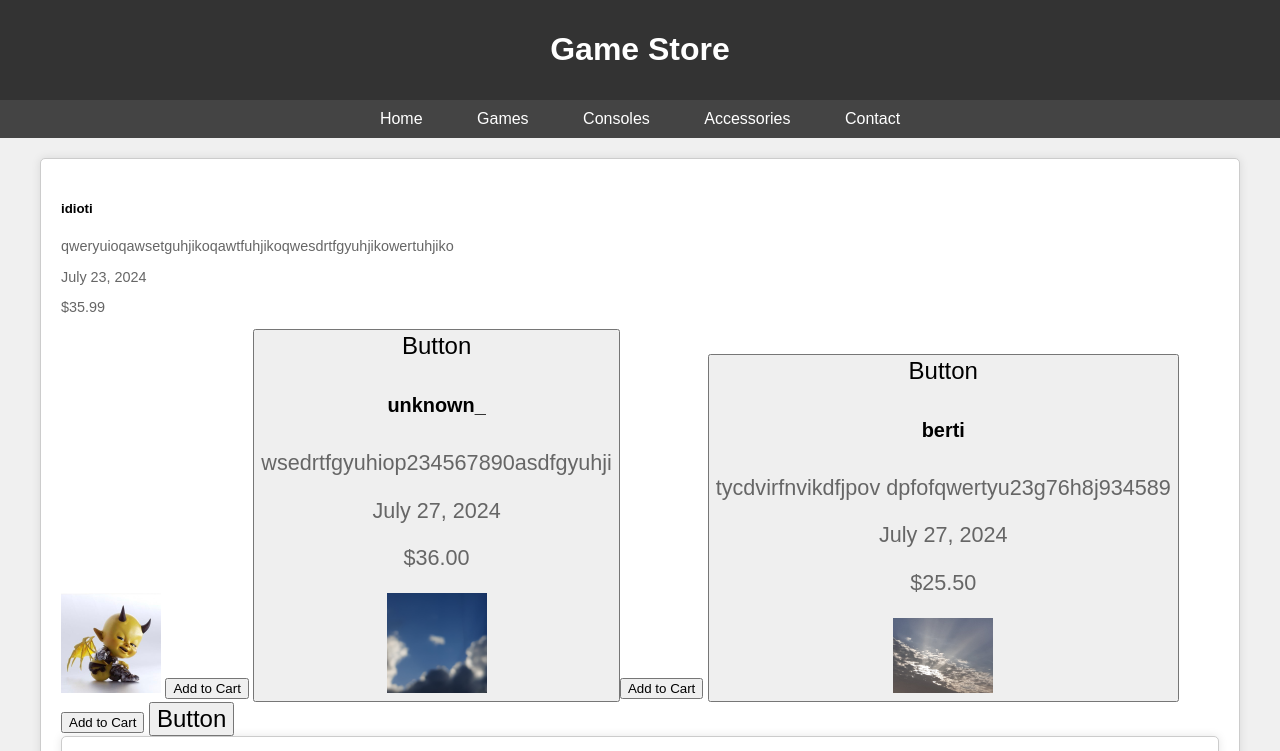
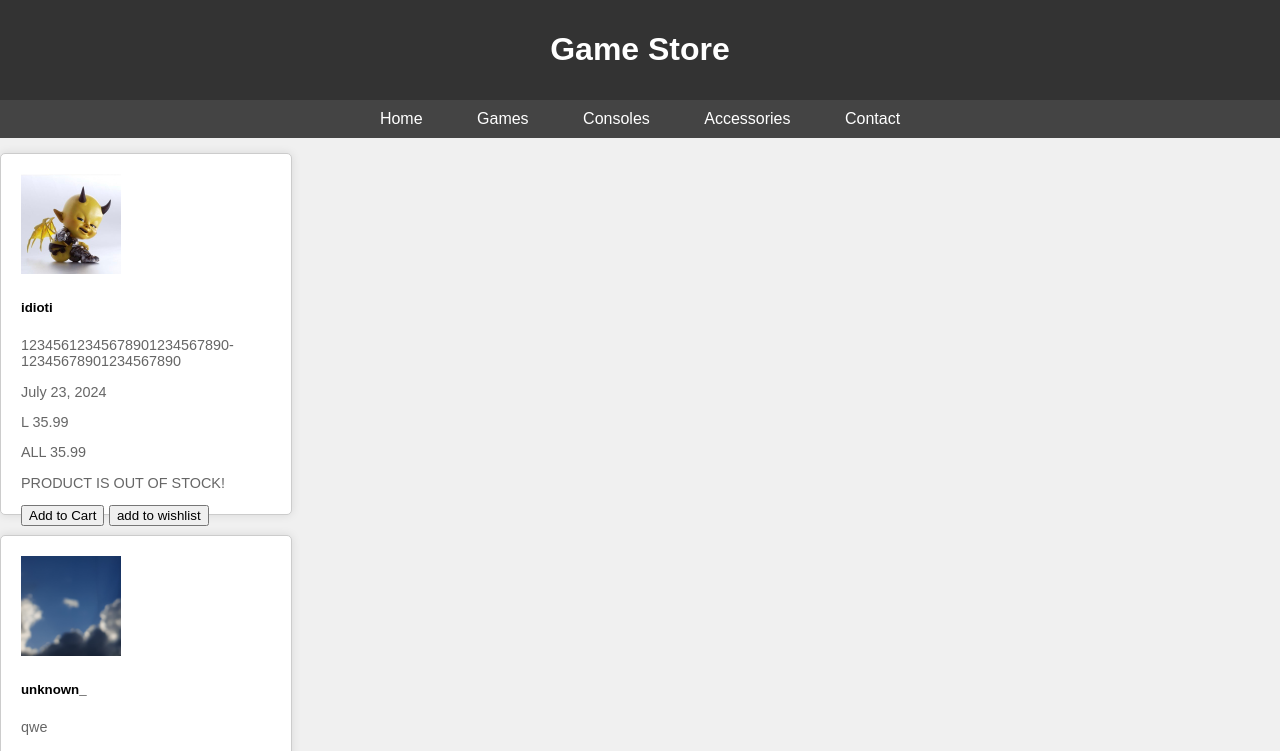
Before and after one commit to roelioFasho/orderly, a Django app: page /abc/ in a window 1280 px wide. Shown: the top 751 px of the page. Run offline with Django 4.2, Linux system fonts and the light colour scheme; data comes from the database, SQL or seed files in the repository; both versions use the stored data as it was after the commit.

Commit message:
discount and out_of_sale

```diff
--- a/base/models.py
+++ b/base/models.py
@@ -49,26 +49,45 @@ def validate_non_negative(value):
         )
 
 
-class Currency(models.TextChoices):
-    pass
+
 class Product(models.Model):
+    class Currency(models.TextChoices):
+        EUR = 'EUR', '€'
+        USD = 'USD', '$'
+        ALL = 'ALL', 'L'
     name = models.CharField(max_length=100)
-    description = models.CharField(max_length=100)
+    description = models.CharField(max_length=300)
     subcategory = models.ForeignKey(SubCategory, on_delete=models.CASCADE)
     price = models.DecimalField(default=0, decimal_places=2, max_digits=6, validators=[validate_non_negative])
-    qurrency = models
+    new_price = models.DecimalField(default=0, null=True, decimal_places=2, max_digits=6)
+    discount_percentage = models.IntegerField(null=True)
+    currency = models.CharField(max_length=5, choices=Currency.choices, default=Currency.ALL)
+
     date_posted = models.DateField(default=timezone.now)
     usage = models.CharField(max_length=600)
-    quantity = models.IntegerField(default=1, null=True, blank=True, validators=[validate_non_negative])
+    quantity = models.PositiveIntegerField(default=1, null=True, blank=True, validators=[validate_non_negative])
     image = models.ImageField(blank=True, null=True, upload_to='uploads/product/')
-    # qurrency =
-    # reviews =
 
-    # out_of_sale
-    # is_sale
+    is_discount = models.BooleanField(default= False)
+    out_of_sale = models.BooleanField(default=False)
+
+
+    @property
+    def discount_percentage(self):
+        if self.price and self.new_price:
+            discount_amount = self.price - self.new_price
+            return round((discount_amount / self.price) * 100)
+        return None
+
+    def save(self, *args, **kwargs):
+        if self.quantity == 0:
+            self.out_of_sale = True
+        else:
+            self.out_of_sale = False
+        super().save(*args, **kwargs)
 
 
 
 
     def __str__(self):
-        return self.name
+        return f"{self.name}"
--- a/base/templates/base/login.html
+++ b/base/templates/base/login.html
@@ -31,11 +31,12 @@
             border-radius: 5px;
         }
         .container {
-            max-width: 1200px;
-            margin: 20px auto;
-            padding: 0 20px;
+            margin-top: 15px;
+
         }
-        .product {
+        .product-item {
+            width: 250px;
+            height: 320px;
             background-color: #fff;
             border: 1px solid #ccc;
             border-radius: 5px;
@@ -44,7 +45,8 @@
             box-shadow: 0 0 10px rgba(0,0,0,0.1);
         }
         .product img {
-            max-width: 100%;
+            width: 200px;
+            aspect-ratio: 1 / 1;
             height: auto;
         }
         .product h2 {
@@ -72,31 +74,39 @@
         <div class="product">
             {% for product in products %}
                 <div class="product-item">
-                <h5>{{ product.name }}</h5>
-                <p>{{ product.description }}</p>
-                <p>{{ product.date_posted }}</p>
-                <p>${{ product.price }}</p>
-                {% if product.image %}
-                    <img src="{{ product.image.url }}" alt="{{ product.name }}" style="max-width: 100px;">
+                    {% if product.image %}
+                            <img src="{{ product.image.url }}" alt="{{ product.name }}" style="max-width: 100px;">
 
-                {% endif %}
-                <button> Add to Cart</button>
-                <button style="font-size:24px">Button <i class="fa fa-heart"></i>
-            <!-- <img src="game1.jpg" alt="Game 1">
-            <h2>Game Title 1</h2>
-            <p>Description of Game 1. Lorem ipsum dolor sit amet, consectetur adipiscing elit.</p>
-            <p>Price: $49.99</p>
-            <button>Add to Cart</button> -->
+                    {% endif %}
+                    <h5>{{ product.name }}</h5>
+                    <p>{{ product.usage }}</p>
+                    <p>{{ product.date_posted }}</p>
+                    {% if product.is_discount %}
+                        <p>was: {{ product.get_currency_display }}  {{ product.price }}</p>
+                        <p>is: {{ product.currency}}  {{ product.new_price }}</p>
+
+                    {% else %}
+                        <p>{{ product.get_currency_display }}  {{ product.price }}</p>
+                        <p>{{ product.currency}}  {{ product.price }}</p>
+
+                    {% endif %}
+
+                    {% if product.out_of_sale %}
+                        <p>PRODUCT IS OUT OF STOCK!</p>
+
+
+                    {% endif %}
+
+
+                    <button> Add to Cart</button>
+                    <button>add to wishlist</button>
+
+                </div>
+
             {% endfor %}
         </div>
 
-        <div class="product">
-            <img src="game2.jpg" alt="Game 2">
-            <h2>Game Title 2</h2>
-            <p>Description of Game 2. Sed do eiusmod tempor incididunt ut labore et dolore magna aliqua.</p>
-            <p>Price: $59.99</p>
-            <button>Add to Cart</button>
-        </div>
+
     </div>
 </body>
 </html>
```
Also changed, not shown: base/templates/base/base.html (+7 -1 lines), base/templates/base/navbar.html (+103 -1 lines), assets/css/styles.css (line endings or trailing spaces), base/apps.py (line endings or trailing spaces), base/migrations/0010_alter_product_quantity.py (added), base/migrations/0011_product_currency_product_discont_price_and_more.py (added), base/migrations/0012_product_discount_percentage.py (added), base/migrations/0013_remove_product_discount_percentage_product_new_price_and_more.py (added), base/migrations/0014_remove_product_discont_price.py (added), base/migrations/0015_product_out_of_sale.py (added), db.sqlite3, media/uploads/product/WhatsApp_Image_2022-08-10_at_11.25.35_AM.jpeg (added), media/uploads/product/WhatsApp_Image_2022-08-10_at_11.25.35_AM_9Jj1OZq.jpeg (added), media/uploads/product/WhatsApp_Image_2022-08-10_at_11.25.35_AM_T81Szuq.jpeg (added).
